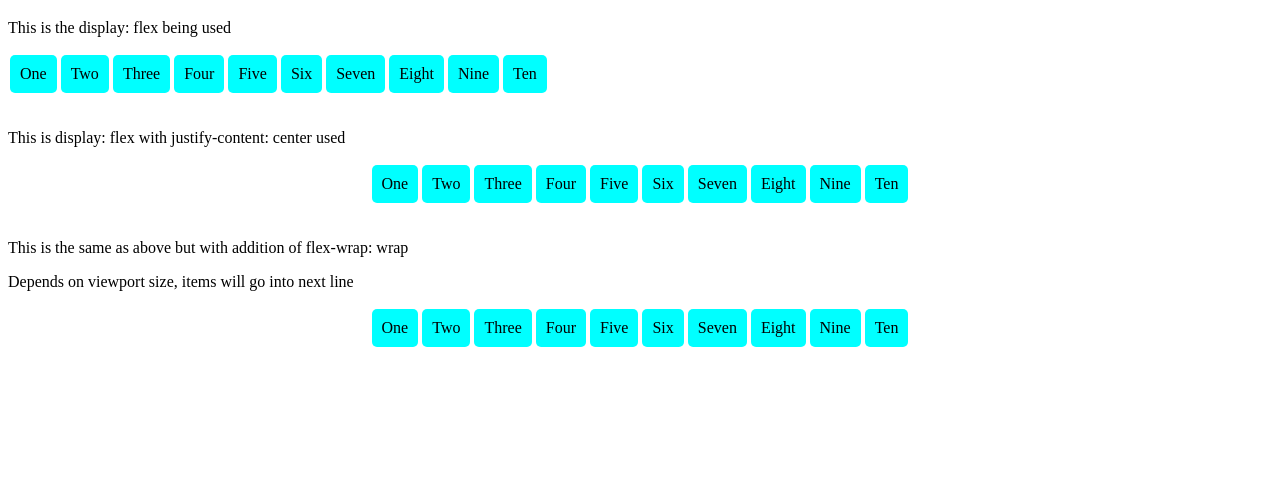
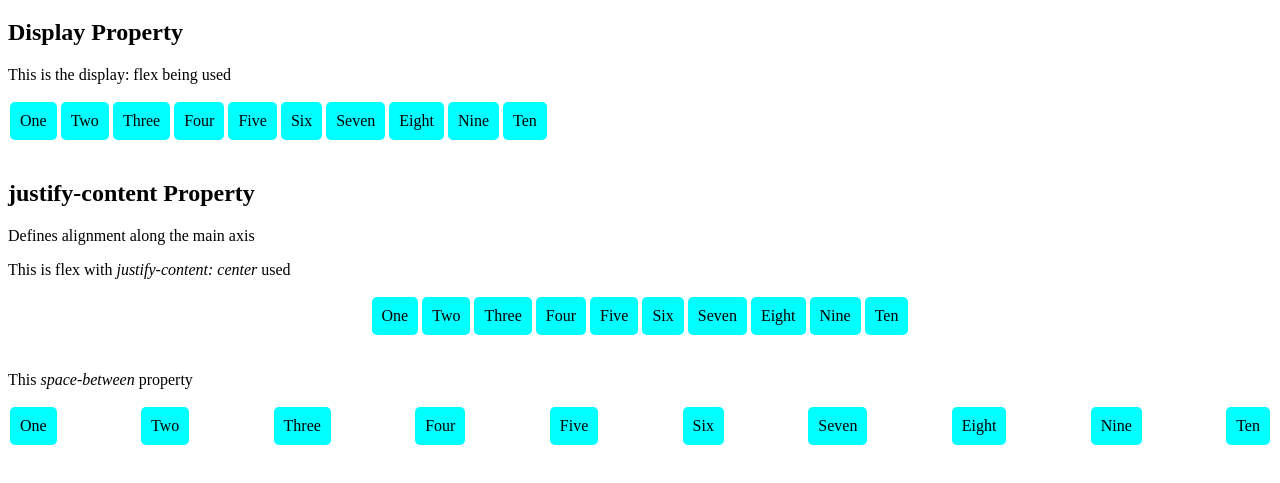
Before and after one commit to frankalmiron/flexbox-learning, a plain HTML site: page index.html in a window 1280 px wide. Shown: the part 61-544 px from the top of the page. Drawn offline with Linux system fonts and the light colour scheme.

Commit message:
added some things to html file

```diff
--- a/index.html
+++ b/index.html
@@ -9,6 +9,7 @@
   </head>
   <body>
     <h1>Flexbox Lesson</h1>
+    <h2>Display Property</h2>
     <p>This is the display: flex being used</p>
     <div class="flex-container">
       <div class="box box1">One</div>
@@ -24,7 +25,9 @@
     </div>
     <br />
     <section>
-      <p>This is display: flex with justify-content: center used</p>
+      <h2>justify-content Property</h2>
+      <p>Defines alignment along the main axis</p>
+      <p>This is flex with <em>justify-content: center</em> used</p>
       <div class="flex-container1">
         <div class="box box1">One</div>
         <div class="box box2">Two</div>
@@ -39,7 +42,21 @@
       </div>
     </section>
     <br />
-    <section>
+    <p>This <em>space-between</em> property</p>
+    <div class="flex-container2">
+      <div class="box box1">One</div>
+      <div class="box box2">Two</div>
+      <div class="box box3">Three</div>
+      <div class="box box4">Four</div>
+      <div class="box box5">Five</div>
+      <div class="box box6">Six</div>
+      <div class="box box7">Seven</div>
+      <div class="box box8">Eight</div>
+      <div class="box box9">Nine</div>
+      <div class="box box710">Ten</div>
+    </div>
+  </section>
+    <!-- <section>
       <p>This is the same as above but with addition of flex-wrap: wrap</p>
       <p>Depends on viewport size, items will go into next line</p>
       <div class="flex-container2">
@@ -54,6 +71,6 @@
         <div class="box box9">Nine</div>
         <div class="box box710">Ten</div>
       </div>
-    </section>
+    </section> -->
   </body>
 </html>
--- a/styles.css
+++ b/styles.css
@@ -19,6 +19,5 @@
 
 .flex-container2 {
   display: flex;
-  justify-content: center;
-  flex-wrap: wrap;
+  justify-content: space-between;
 }
```
